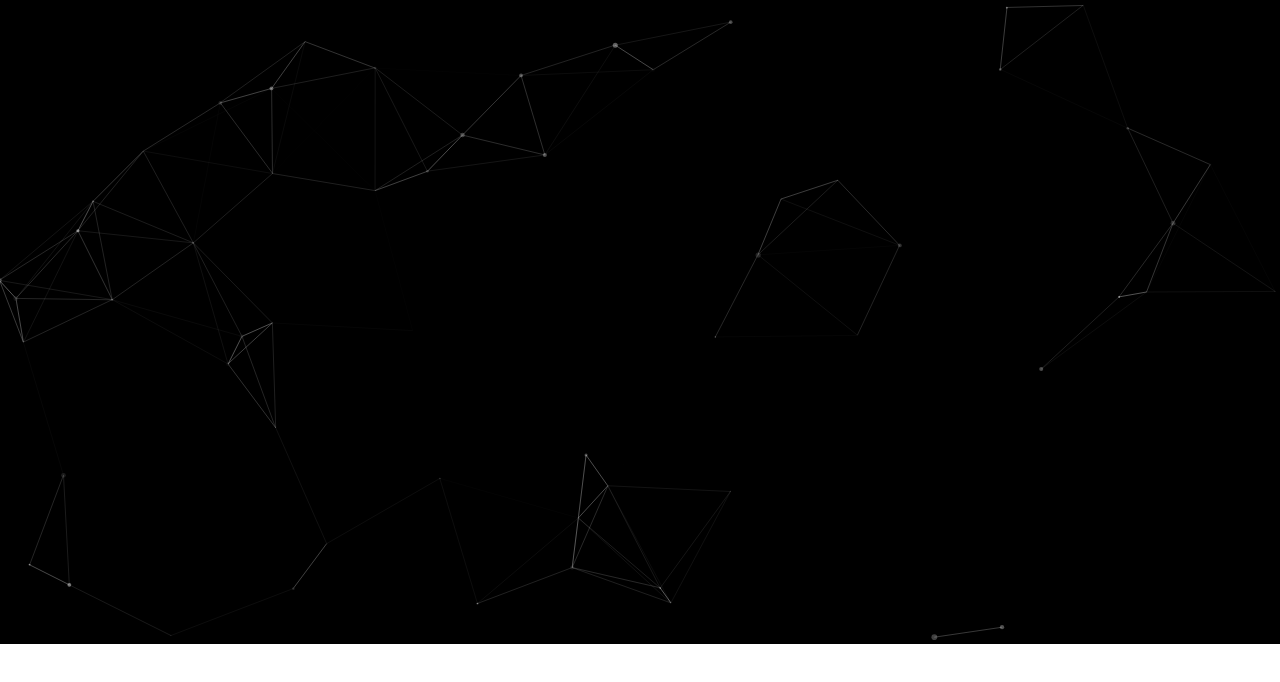
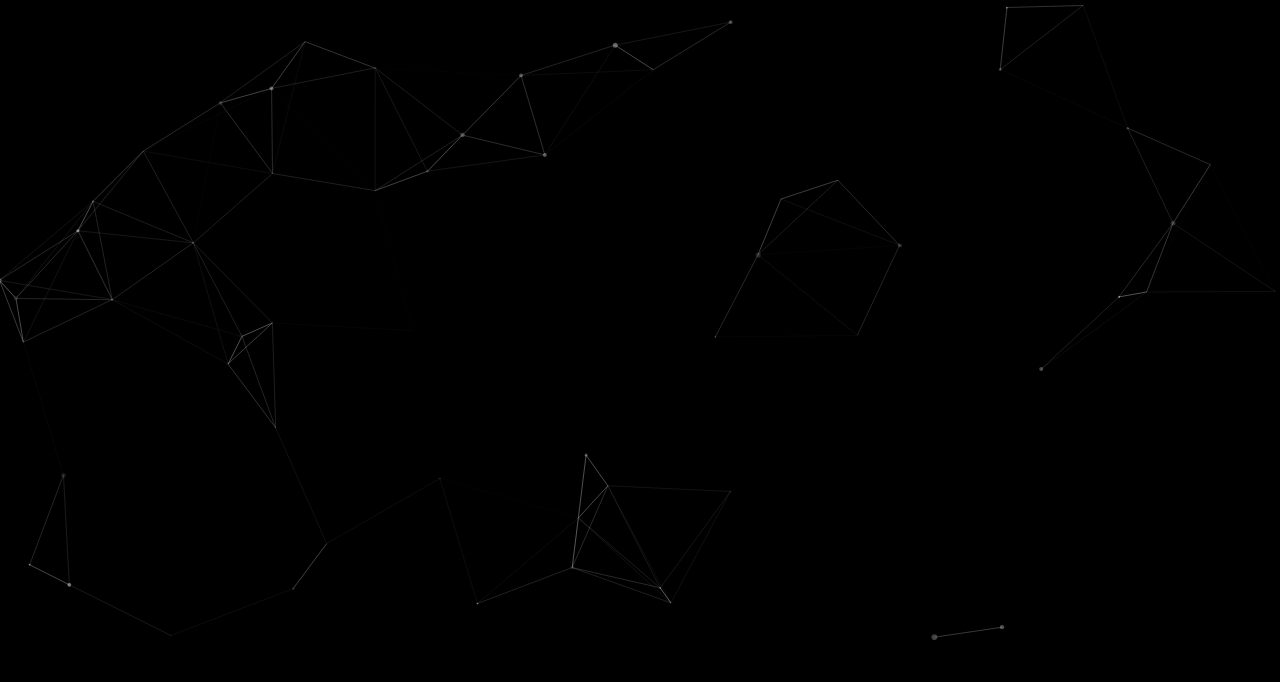
Before and after one commit to GoshiAims/projects, a plain HTML site: page index.html in a window 1280 px wide. Drawn offline with Linux system fonts and the light colour scheme.

Commit message:
removed overflow

```diff
--- a/css/style.css
+++ b/css/style.css
@@ -1,8 +1,17 @@
+:root {
+    box-sizing: border-box;
+    font-size: 16px;
+}
+
 body {
-    margin: 0%;
+    background: black;
+    color: white;
+    padding: 0;
+    margin: 0;
+    overflow: hidden;
 }
 
 #particles-js {
-    background: black;
-    background-size: auto;
+    min-width: 100vh;
+    min-height: 100vh;
 }
```
